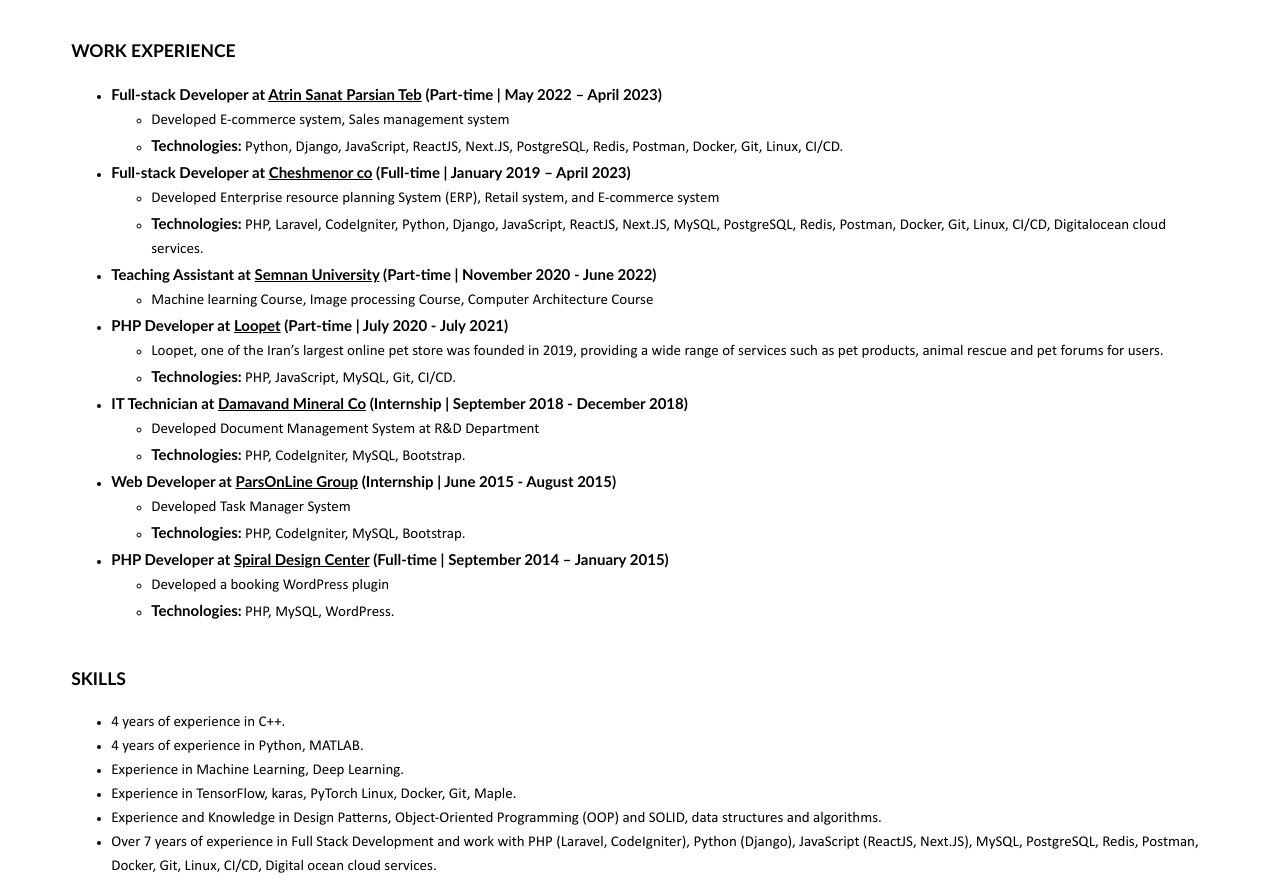
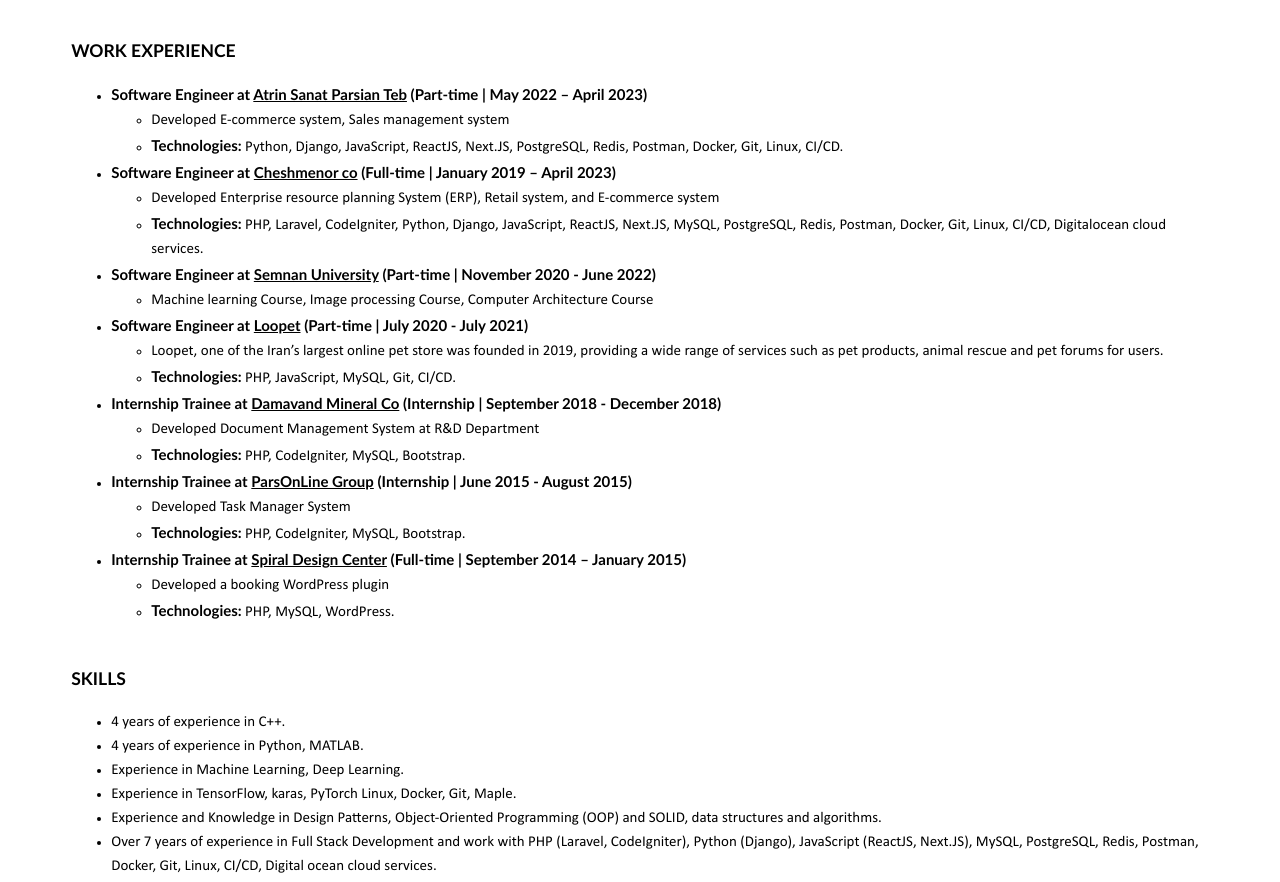
Before and after one commit to amirshnll/amirshnll.github.io, a plain HTML site: page index.html in a window 1280 px wide. Shown: the part 1009-1891 px from the top of the page. Drawn offline with Linux system fonts and the light colour scheme.

Commit message:
Update index.html

```diff
--- a/index.html
+++ b/index.html
@@ -166,7 +166,7 @@
         <ul>
           <li>
             <strong
-              >Full-stack Developer at
+              >Software Engineer at
               <a
                 rel="nofollow"
                 href="https://atrinspt.ir/"
@@ -187,7 +187,7 @@
           </li>
           <li>
             <strong
-              >Full-stack Developer at
+              >Software Engineer at
               <a
                 rel="nofollow"
                 href="https://chenco.ir/en"
@@ -212,7 +212,7 @@
           </li>
           <li>
             <strong
-              >Teaching Assistant at
+              >Software Engineer at
               <a
                 rel="nofollow"
                 href="https://semnan.ac.ir"
@@ -231,7 +231,7 @@
           </li>
           <li>
             <strong
-              >PHP Developer at
+              >Software Engineer at
               <a
                 rel="nofollow"
                 href="https://loo.pet"
@@ -255,7 +255,7 @@
           </li>
           <li>
             <strong
-              >IT Technician at
+              >Internship Trainee at
               <a
                 rel="nofollow"
                 href="https://damavandwaters.com"
@@ -275,7 +275,7 @@
           </li>
           <li>
             <strong
-              >Web Developer at
+              >Internship Trainee at
               <a
                 rel="nofollow"
                 href="https://www.parsonline.com"
@@ -295,7 +295,7 @@
           </li>
           <li>
             <strong
-              >PHP Developer at
+              >Internship Trainee at
               <a
                 rel="nofollow"
                 href="https://www.spiraldesign.org"
```
